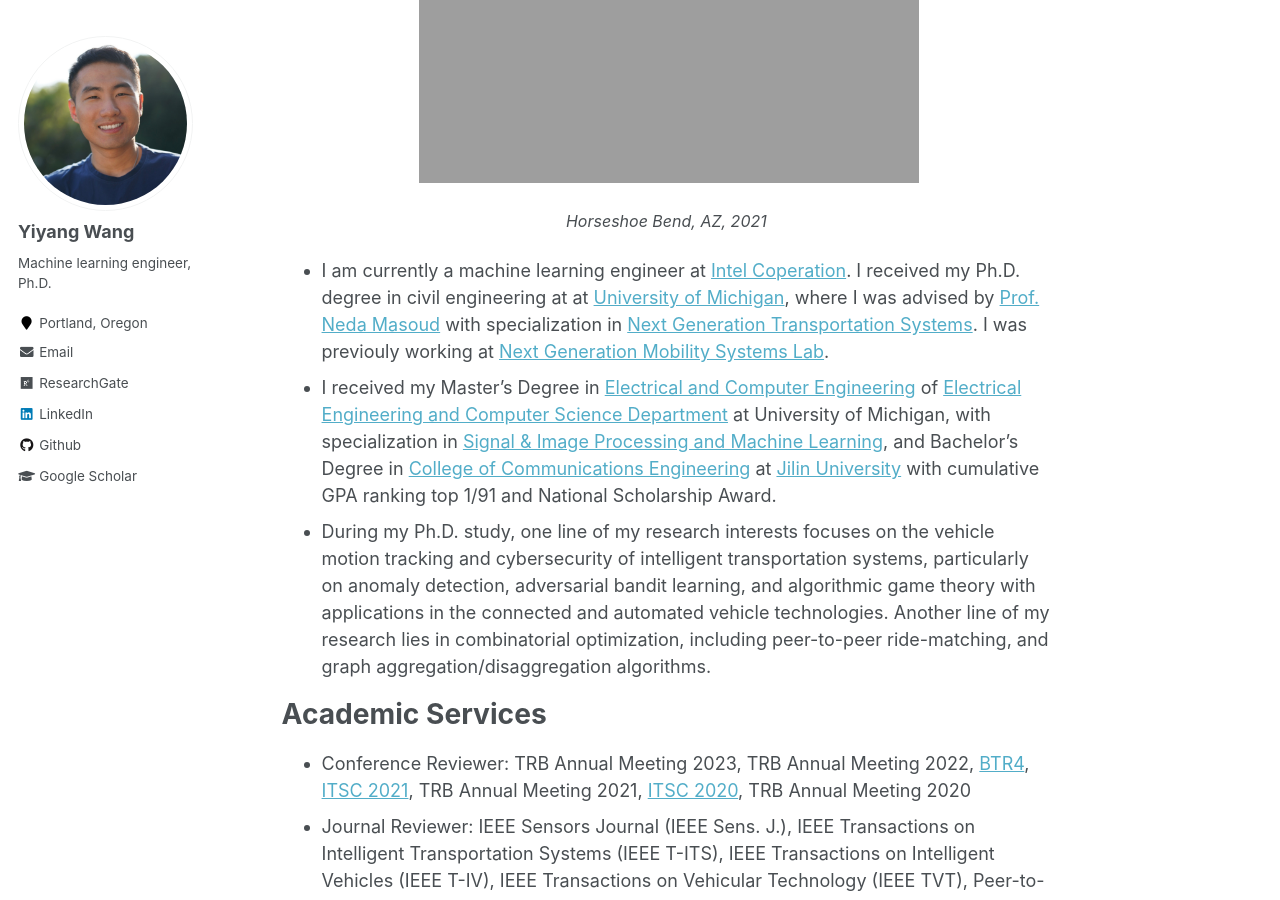
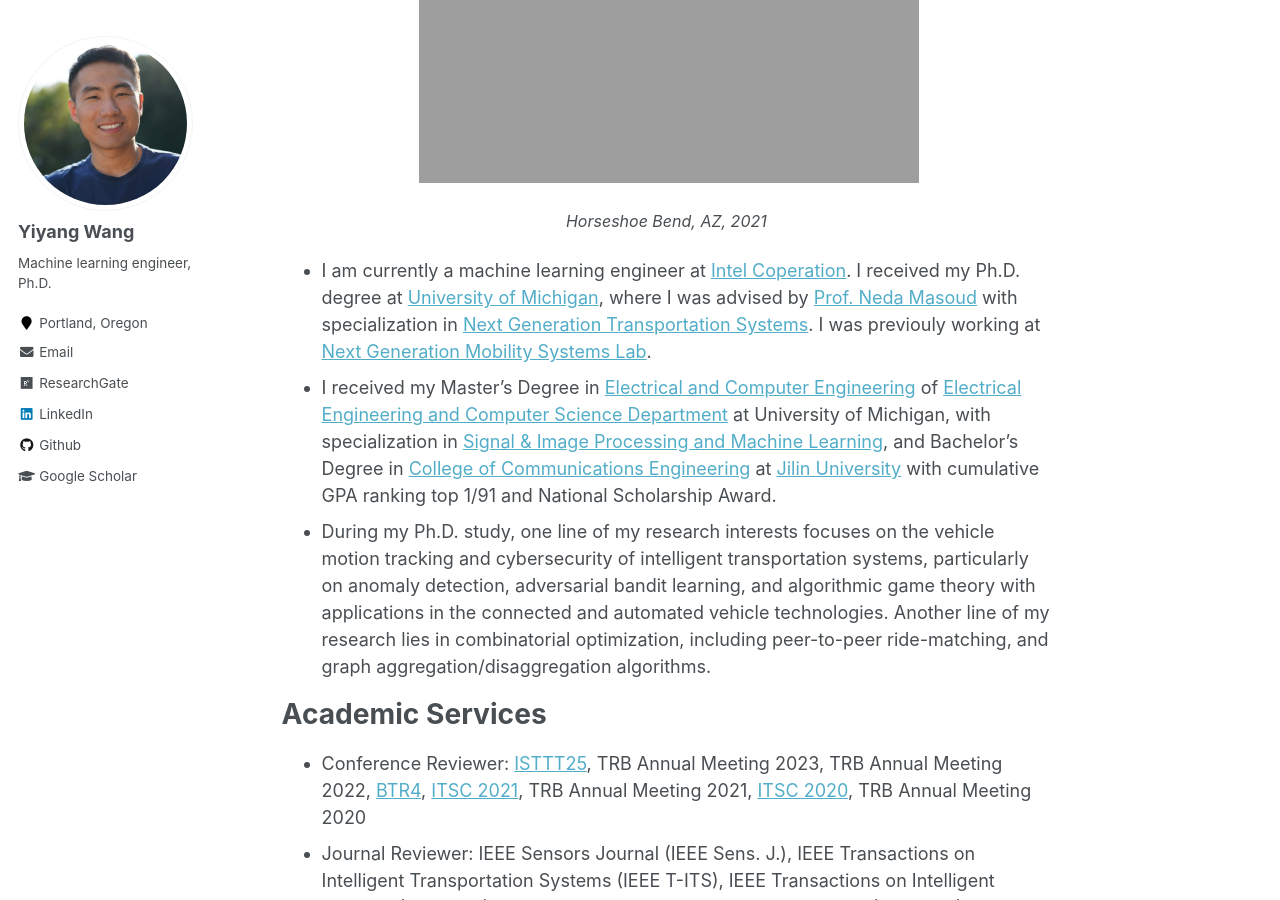
Before and after one commit to yiyangwan/yiyangwan.github.io, a Jekyll site: the page built from _pages/about.md, in a window 1280 px wide and 900 px high, scrolled down 352 px. Built offline with Jekyll 4.4.1, drawn with Linux system fonts in a browser that asks for light colours.

Commit message:
Update about.md

```diff
--- a/_pages/about.md
+++ b/_pages/about.md
@@ -17,14 +17,14 @@ redirect_from:
 </p>
 
 <!-- # About Me -->
-* I am currently a machine learning engineer at [Intel Coperation](https://www.intel.com/content/www/us/en/homepage.html). I received my Ph.D. degree in civil engineering at
+* I am currently a machine learning engineer at [Intel Coperation](https://www.intel.com/content/www/us/en/homepage.html). I received my Ph.D. degree
 <!-- in the [Department of Civil and Environmental Engineering](https://cee.engin.umich.edu/)  -->
 at [University of Michigan](https://umich.edu/), where I was advised by [Prof. Neda Masoud](https://cee.engin.umich.edu/people/masoud-neda/) with specialization in [Next Generation Transportation Systems](https://cee.engin.umich.edu/research/infrastructure/transportation/). I was previouly working at [Next Generation Mobility Systems Lab](http://www-personal.umich.edu/~nmasoud/index.html).
 * I received my Master's Degree in [Electrical and Computer Engineering](https://ece.engin.umich.edu/) of [Electrical Engineering and Computer Science Department](https://eecs.engin.umich.edu/) at University of Michigan, with specialization in [Signal & Image Processing and Machine Learning](https://ece.engin.umich.edu/research/research-areas/signal-image-processing-and-machine-learning/), and Bachelor's Degree in [College of Communications Engineering](https://dce.jlu.edu.cn/ENGLISH/HOM.htm) at [Jilin University](http://global.jlu.edu.cn/) with cumulative GPA ranking top 1/91 and National Scholarship Award.
 * During my Ph.D. study, one line of my research interests focuses on the vehicle motion tracking and cybersecurity of intelligent transportation systems, particularly on anomaly detection, adversarial bandit learning, and algorithmic game theory with applications in the connected and automated vehicle technologies. Another line of my research lies in combinatorial optimization, including peer-to-peer ride-matching, and graph aggregation/disaggregation algorithms.
 
 # Academic Services
-* Conference Reviewer: TRB Annual Meeting 2023, TRB Annual Meeting 2022, [BTR4](https://easychair.org/cfp/BTR4), [ITSC 2021](https://2021.ieee-itsc.org/), TRB Annual Meeting 2021, [ITSC 2020](https://www.ieee-itsc2020.org/), TRB Annual Meeting 2020
+* Conference Reviewer: [ISTTT25](https://limos.engin.umich.edu/isttt25/), TRB Annual Meeting 2023, TRB Annual Meeting 2022, [BTR4](https://easychair.org/cfp/BTR4), [ITSC 2021](https://2021.ieee-itsc.org/), TRB Annual Meeting 2021, [ITSC 2020](https://www.ieee-itsc2020.org/), TRB Annual Meeting 2020
 * Journal Reviewer: IEEE Sensors Journal (IEEE Sens. J.), IEEE Transactions on Intelligent Transportation Systems (IEEE T-ITS), IEEE Transactions on Intelligent Vehicles (IEEE T-IV), IEEE Transactions on Vehicular Technology (IEEE TVT), Peer-to-Peer Networking and Applications.
 
 <br>恐懈怠，则思慎始而敬终。 ——  《谏太宗十思疏》
```
